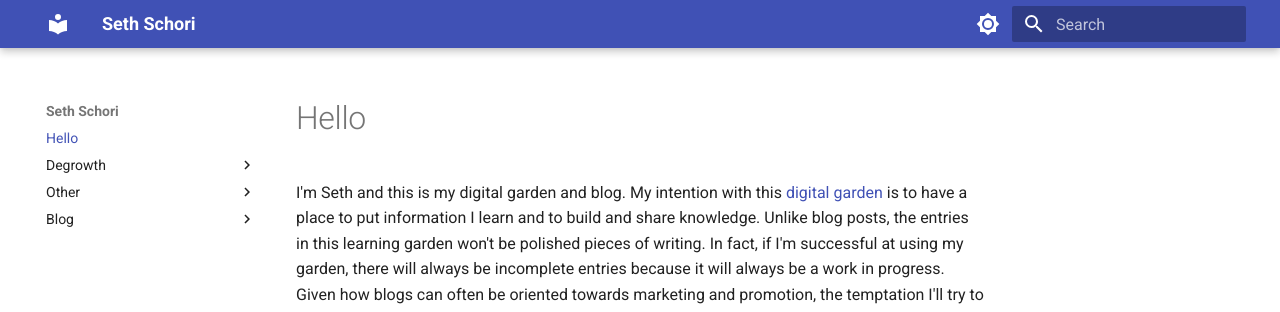
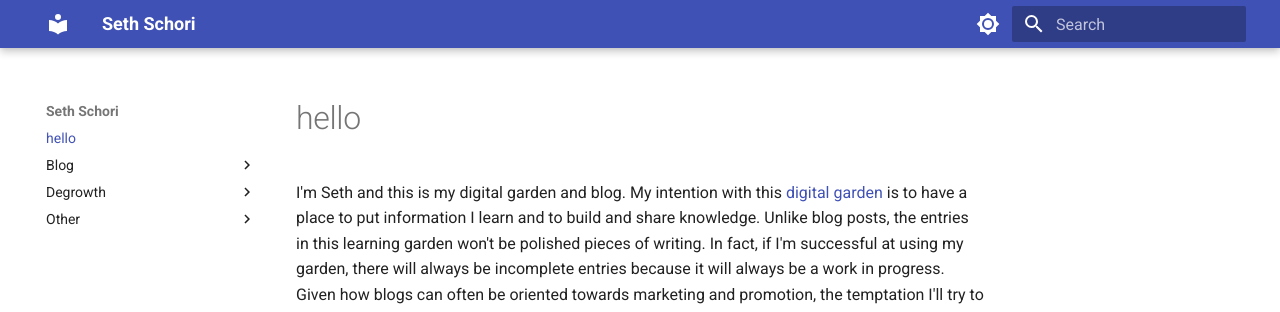
Before and after one commit to sethschori/sethschori.github.io, an MkDocs documentation site: the page built from docs/index.md, in a window 1280 px wide. Shown: the top 312 px of the page. Built offline with MkDocs 1.6.1 and Material for MkDocs 9.7.7, drawn with Linux system fonts in a browser that asks for light colours.

Commit message:
vault backup: 2024-09-28 11:22:20

```diff
--- a/docs/index.md
+++ b/docs/index.md
@@ -1,4 +1,5 @@
-# Hello
+# hello
+
 I'm Seth and this is my digital garden and blog. My intention with this [digital garden](https://lyz-code.github.io/blue-book/digital_garden/) is to have a place to put information I learn and to build and share knowledge. Unlike blog posts, the entries in this learning garden won't be polished pieces of writing. In fact, if I'm successful at using my garden, there will always be incomplete entries because it will always be a work in progress. Given how blogs can often be oriented towards marketing and promotion, the temptation I'll try to avoid is worrying about how well something reads to others. In the garden, the primary audience is myself. However, posting it online will serve to share that information (and if I'm successful, knowledge) with others, as well as give me some accountability and connection in my learning journey.
 
 Some topics I may cultivate in my garden include: degrowth, post-capitalism, the solidarity economy, permaculture, and technology.
```
Also changed, not shown: docs/.obsidian/workspace.json, docs/degrowth/definitions-of-degrowth.md (renamed from docs/Degrowth/definitions-of-degrowth.md), docs/degrowth/quotes.md (renamed from docs/Degrowth/quotes.md), docs/degrowth/terminology.md (renamed from docs/Degrowth/terminology.md), docs/other/2024-election.md (renamed from docs/Other/2024-election.md).
